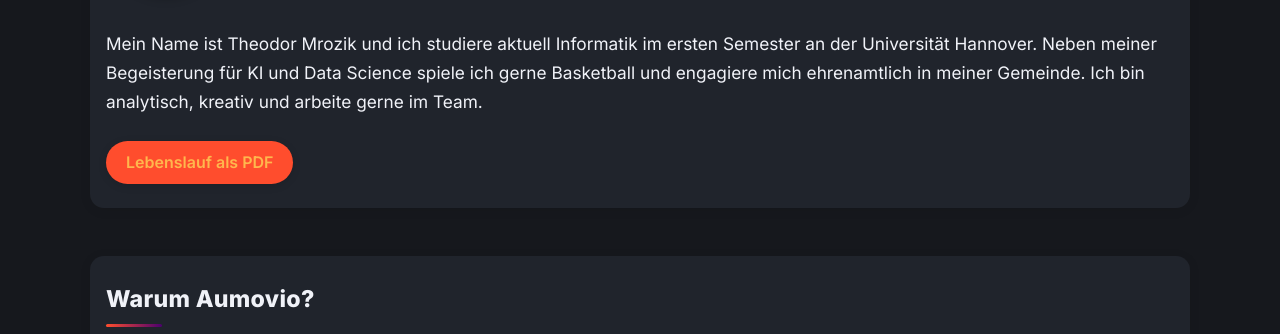
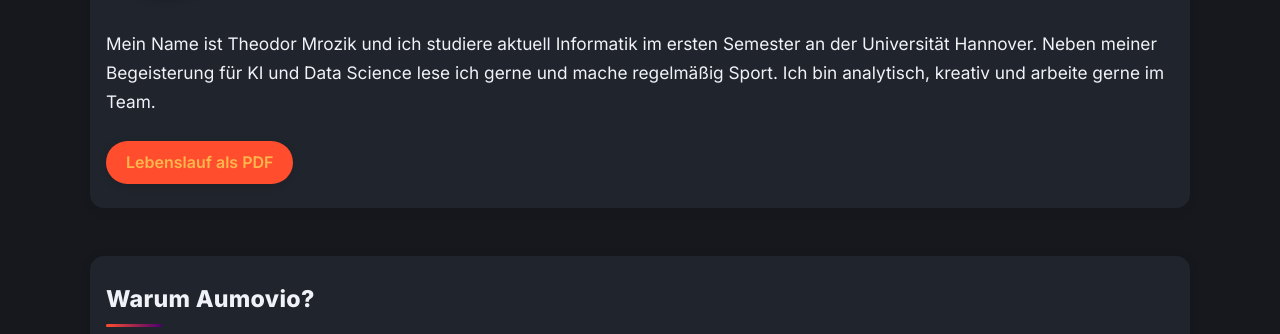
Before and after one commit to Theodor-Mrozik/bewerbung-website, a plain HTML site: page index.html in a window 1280 px wide. Shown: the part 742-1076 px from the top of the page. Drawn offline with Linux system fonts and the light colour scheme.

Commit message:
Enhance: Update personal introduction for improved clarity and engagement

```diff
--- a/index.html
+++ b/index.html
@@ -73,7 +73,7 @@
       <div class="about-content">
         <img src="profil.jpg" alt="Profilbild von Theodor Mrozik" class="profile-img">
         <div class="about-text-content">
-          <p>Mein Name ist Theodor Mrozik und ich studiere aktuell Informatik im ersten Semester an der Universität Hannover. Neben meiner Begeisterung für KI und Data Science spiele ich gerne Basketball und engagiere mich ehrenamtlich in meiner Gemeinde. Ich bin analytisch, kreativ und arbeite gerne im Team.</p>
+          <p>Mein Name ist Theodor Mrozik und ich studiere aktuell Informatik im ersten Semester an der Universität Hannover. Neben meiner Begeisterung für KI und Data Science lese ich gerne und mache regelmäßig Sport. Ich bin analytisch, kreativ und arbeite gerne im Team.</p>
           <a href="/lebenslauf.pdf" class="btn cv-btn" target="_blank">Lebenslauf als PDF</a>
         </div>
       </div>
```
